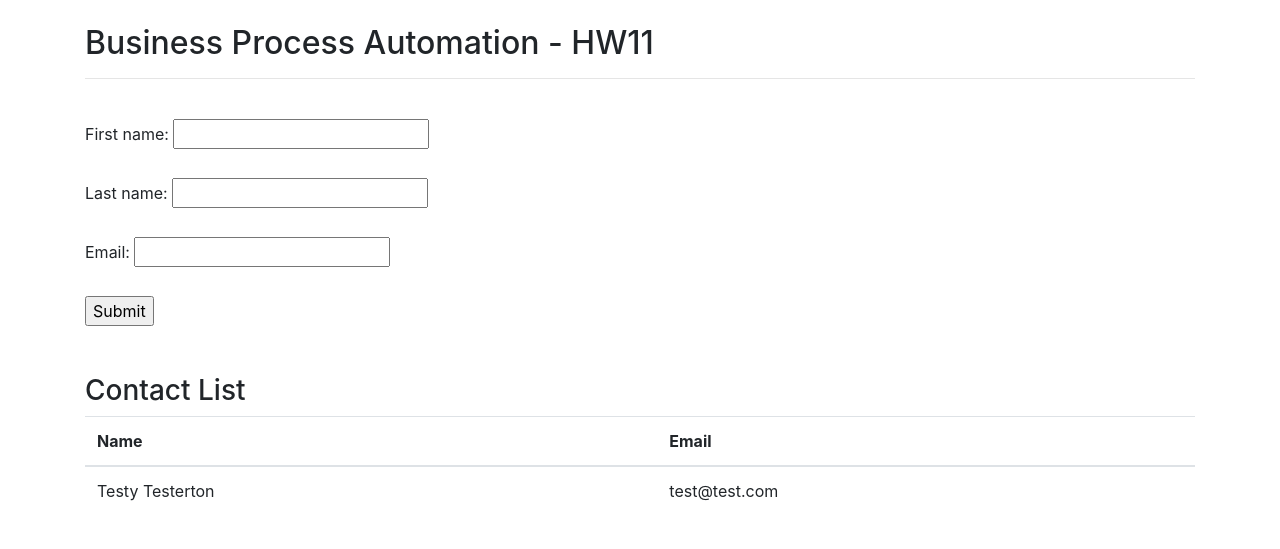
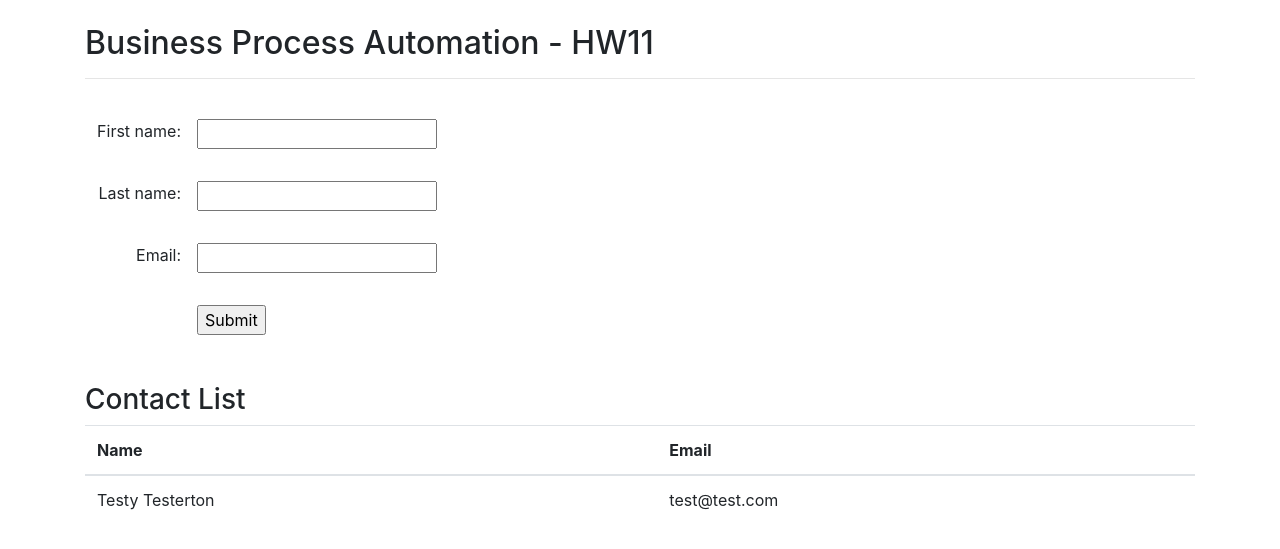
Before and after one commit to mikecolbert/bpa-rpa-webapp, a Flask app: page / in a window 1280 px wide. Shown: the top 549 px of the page. Run offline with Flask 2, Linux system fonts and the light colour scheme; some libraries are stand-ins or nearby versions.

Commit message:
improved input form formatting

```diff
--- a/static/css/stylesheet.css
+++ b/static/css/stylesheet.css
@@ -1,3 +1,16 @@
-body {
-  background-color: lightblue;
+label {
+  float: left;
+  text-align: right;
+  width: 6em;
+  margin-bottom: 0.5em;
 }
+
+input[type="text"] {
+  width: 15em;
+  margin-left: 1em;
+  margin-bottom: 0.5em;
+}
+
+#submit {
+  margin-left: 7em;
+}
--- a/templates/base.html
+++ b/templates/base.html
@@ -13,10 +13,14 @@
       integrity="sha384-Vkoo8x4CGsO3+Hhxv8T/Q5PaXtkKtu6ug5TOeNV6gBiFeWPGFN9MuhOf23Q9Ifjh"
       crossorigin="anonymous"
     />
+    <link
+      rel="stylesheet"
+      href="{{ url_for('static', filename='css/stylesheet.css') }}"
+    />
     <title>{{ pageTitle }}</title>
   </head>
 
   <body>
-    <div class="container">{% block body %} {% endblock %}</div>
+    <div class="container">{% block body %}xx {% endblock %}</div>
   </body>
 </html>
--- a/templates/index.html
+++ b/templates/index.html
@@ -11,7 +11,7 @@
   <input type="text" id="lname" name="lname" /><br /><br />
   <label for="email">Email:</label>
   <input type="text" id="email" name="email" /><br /><br />
-  <input type="submit" value="Submit" />
+  <input type="submit" id="submit" value="Submit" />
 </form>
 <br /><br />
 {% if contacts %}
```
